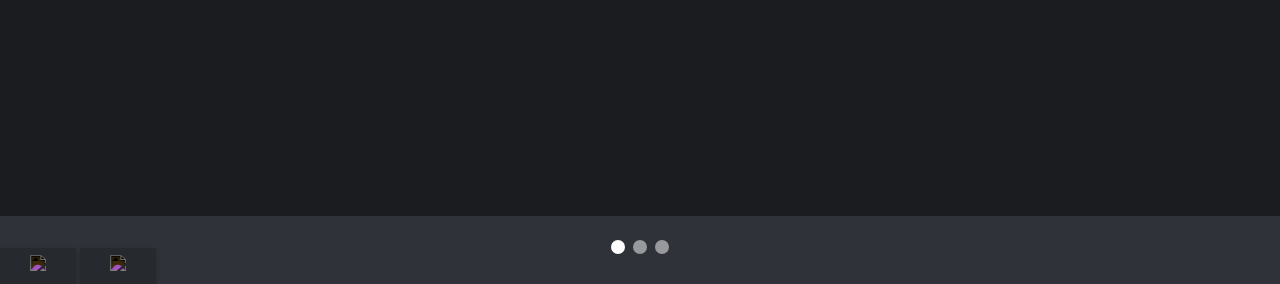
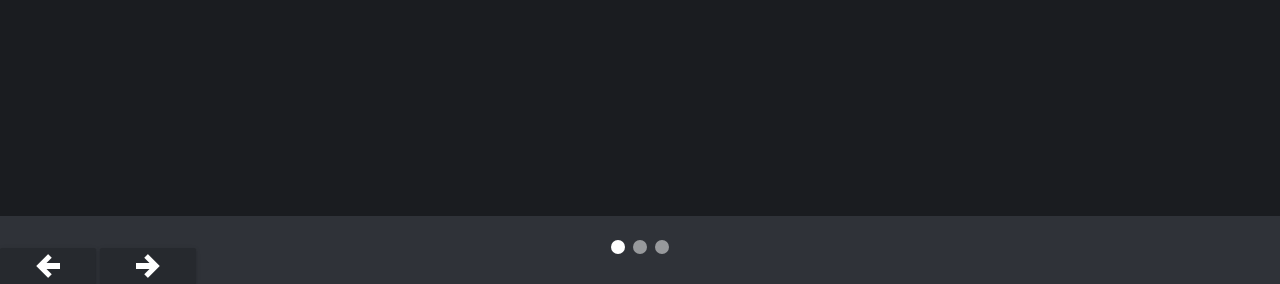
Before and after one commit to geoox/Brushed_Materialize, a plain HTML site: page index.html in a window 1280 px wide. Shown: the part 516-800 px from the top of the page. Drawn offline with nearby package versions, Linux system fonts and the light colour scheme.

Commit message:
Arrow problem solved

```diff
--- a/index.html
+++ b/index.html
@@ -38,8 +38,8 @@
   	</div>
 
 <div class="buttons hide-on-med-and-down">
-	<a id="source1" class="btn"><img class="responsive-img" src="doc/arrow-simple-left.svg"></a>
-	<a id="source2" class="btn"><img class="responsive-img" src="doc/arrow-simple-right.svg"></a>
+	<a id="source1" class="btn"><img class="responsive-img" src="doc/arrow-left-thick.png"></a>
+	<a id="source2" class="btn"><img class="responsive-img" src="doc/arrow-right-thick.png"></a>
 </div>
 </div>
 </div>
--- a/style.css
+++ b/style.css
@@ -40,7 +40,7 @@ li.indicator-item{
 }
 #source1 img, #source2 img{
 	height: 100% !important;
-	filter:invert(100%);
+
 }
 
 .btn:hover{
```
Also changed, not shown: doc/arrow-left-thick.png (added), doc/arrow-right-thick.png (added).
